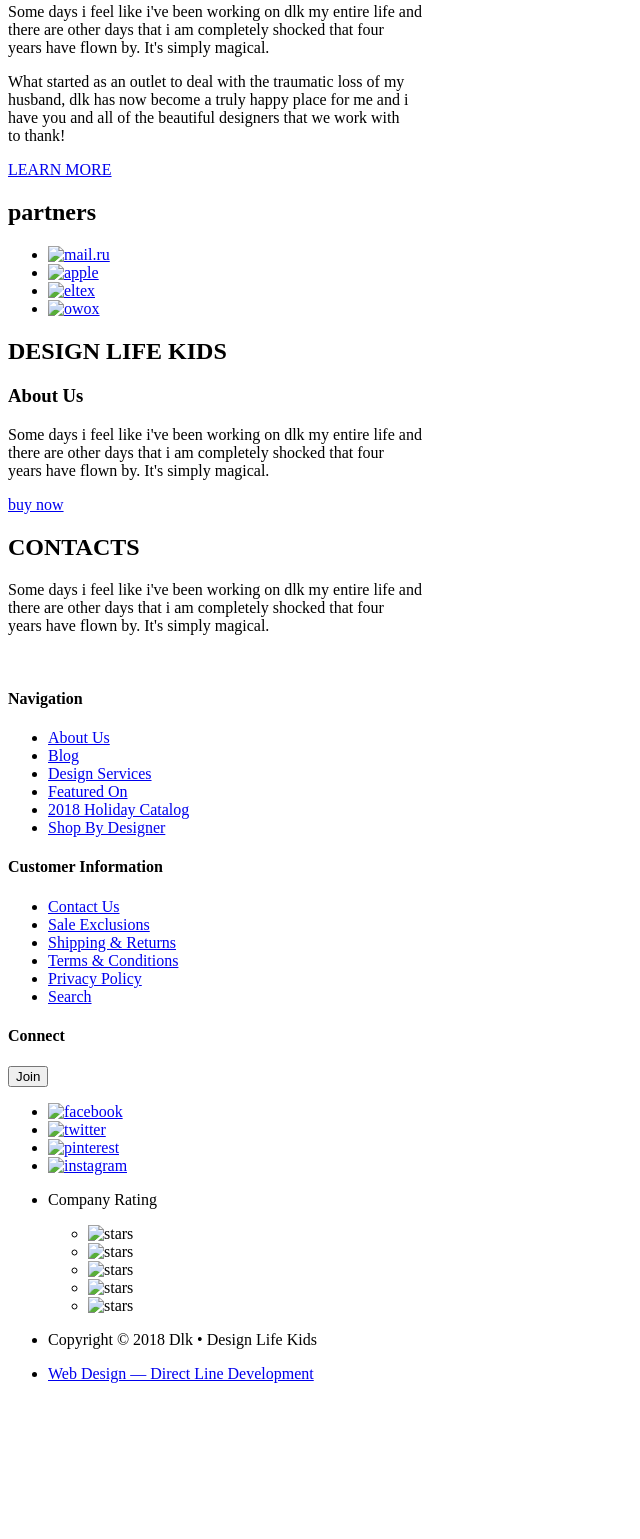
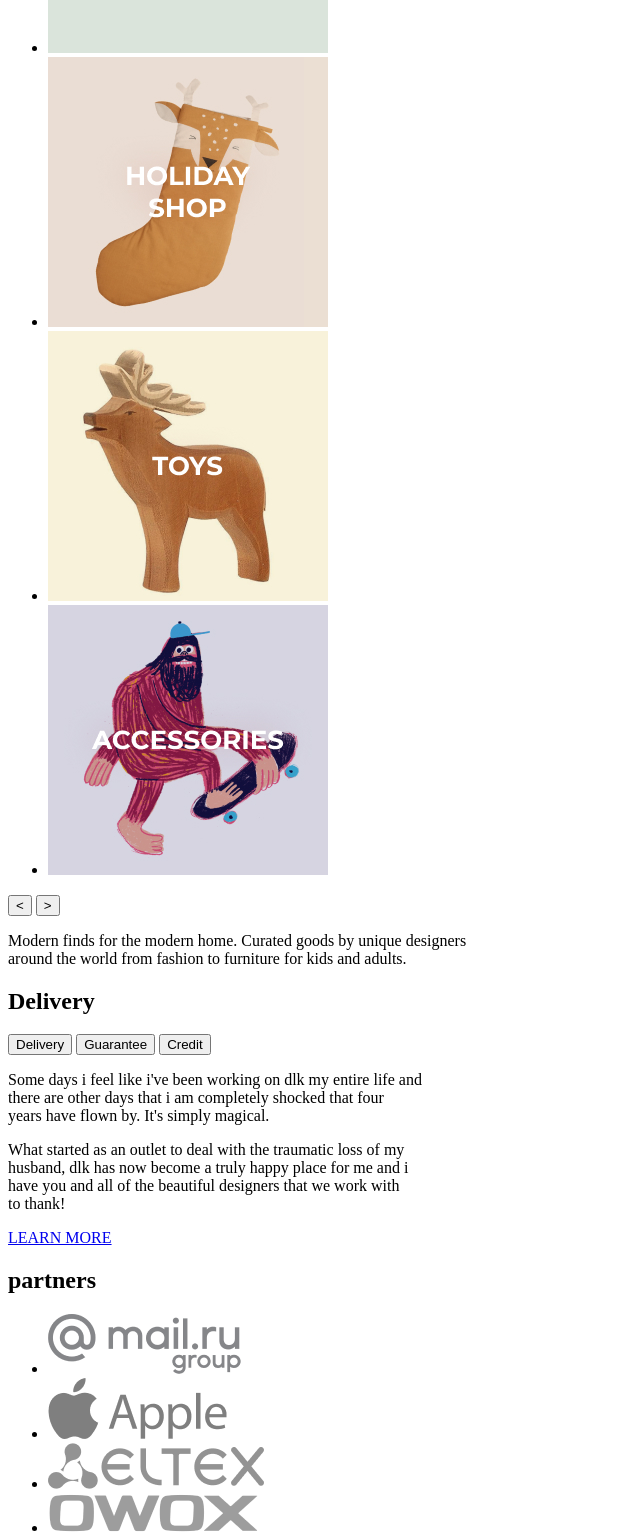
Before and after one commit to dl-academy-edu/mr-mishailov-roman-1, a plain HTML site: page index.html in a window 1280 px wide. Shown: the part 720-2259 px from the top of the page, without its empty margins (0-640 px from the left). Before the commit the page ends 2119 px from the top, so only its background shows below. Drawn offline with Linux system fonts and the light colour scheme.

Commit message:
Добавлены изображения на главную страницу

```diff
--- a/index.html
+++ b/index.html
@@ -8,7 +8,7 @@
 <body>
     <header class="header">
         <a href="#">
-            <img class="header-img" src="logo.png" alt="DLK">
+            <img class="header-img" src="/images/logo.svg" alt="DLK">
         </a>
         <nav class="header-nav">
             <ul class="header-nav">
@@ -18,7 +18,9 @@
             </ul>
         </nav>
         <ul class="header-list">
-            <li><button class="header-list-button button">search</button> </li>
+            <li><button class="header-list-button button">
+                <img class="search-image" src="/images/search.svg" alt="search">
+            </button> </li>
             <li><a class="header-list-contact" href="#">Contact  Us</a></li>
         </ul>
     </header>
@@ -38,10 +40,10 @@
         <section class="category">
             <h2 class="category-title">Category Products</h2>
             <ul class="category-list">
-                <li><a class="category-list-link" href="#"><img src="apparel.png" alt="APPAREL KIDS"></a></li>
-                <li><a class="category-list-link" href="#"><img src="holiday-shop.png" alt="HOLIDAY SHOP"></a></li>
-                <li><a class="category-list-link" href="#"><img src="toys.png" alt="TOY"></a></li>
-                <li><a class="category-list-link" href="#"><img src="accessories.png" alt="ACCESSORIES"></a></li>
+                <li><a class="category-list-link" href="#"><img src="images/apprel-kids.jpg" alt="APPAREL KIDS"></a></li>
+                <li><a class="category-list-link" href="#"><img src="/images/holyday-shop.jpg" alt="HOLIDAY SHOP"></a></li>
+                <li><a class="category-list-link" href="#"><img src="/images/toys.jpg" alt="TOY"></a></li>
+                <li><a class="category-list-link" href="#"><img src="/images/accessories.jpg" alt="ACCESSORIES"></a></li>
             </ul>
             <button class="button-previous button">&lt;</button>
             <button class="button-next button">&gt;</button>
@@ -60,10 +62,10 @@
         <section class="partners">
             <h2 class="hidden">partners</h2>
             <ul class="partners">
-                <li><a class="partner-link" href="#"><img src="mail.png" alt="mail.ru"></a></li>
-                <li><a class="partner-link" href="#"><img src="apple.png" alt="apple"></a></li>
-                <li><a class="partner-link" href="#"><img src="eltex.png" alt="eltex"></a></li>
-                <li><a class="partner-link" href="#"><img src="owox.png" alt="owox"></a></li>
+                <li><a class="partner-link" href="#"><img src="images/mail.png" alt="mail.ru"></a></li>
+                <li><a class="partner-link" href="#"><img src="images/apple.png" alt="apple"></a></li>
+                <li><a class="partner-link" href="#"><img src="images/eltex.png" alt="eltex"></a></li>
+                <li><a class="partner-link" href="#"><img src="images/owox.png" alt="owox"></a></li>
             </ul>
         </section>
         <section class="about">
@@ -103,21 +105,21 @@
         <div class="footer-right">
             <button class="footer-button button">Join</button>
             <ul class="social">
-                <li><a class="social-link" href="#"><img src="facebook.png" alt="facebook"></a></li>
-                <li><a class="social-link" href="#"><img src="twitter.png" alt="twitter"></a></li>
-                <li><a class="social-link" href="#"><img src="pinterest.png" alt="pinterest"></a></li>
-                <li><a class="social-link" href="#"><img src="instagram.png" alt="instagram"></a></li>
+                <li><a class="social-link" href="#"><img src="images/Facebook.svg" alt="facebook"></a></li>
+                <li><a class="social-link" href="#"><img src="images/Twitter.svg" alt="twitter"></a></li>
+                <li><a class="social-link" href="#"><img src="images/Pinterest.svg" alt="pinterest"></a></li>
+                <li><a class="social-link" href="#"><img src="images/Instagram.svg" alt="instagram"></a></li>
             </ul>
         </div>
         <ul class="bottom">
             <li>
                 <p class="bottom-text">Company Rating</p>
                 <ul class="stars">
-                    <li><img src="star.png" alt="stars"></li>
-                    <li><img src="star.png" alt="stars"></li>
-                    <li><img src="star.png" alt="stars"></li>
-                    <li><img src="star.png" alt="stars"></li>
-                    <li><img src="star.png" alt="stars"></li>
+                    <li><img src="images/Star.svg" alt="stars"></li>
+                    <li><img src="images/Star.svg" alt="stars"></li>
+                    <li><img src="images/Star.svg" alt="stars"></li>
+                    <li><img src="images/Star.svg" alt="stars"></li>
+                    <li><img src="images/Star.svg" alt="stars"></li>
                 </ul>
             </li>
             <li><p class="bottom-text" >Copyright © 2018 Dlk • Design Life Kids</p></li>
```
Also changed, not shown: images/Facebook.svg (added), images/Instagram.svg (added), images/Pinterest.svg (added), images/Star.svg (added), images/Twitter.svg (added), images/accessories.jpg (added), images/apple.png (added), images/apprel-kids.jpg (added), images/eltex.png (added), images/holyday-shop.jpg (added), images/logo.svg (added), images/mail.png (added), images/owox.png (added), images/search.svg (added), 1 more files.
